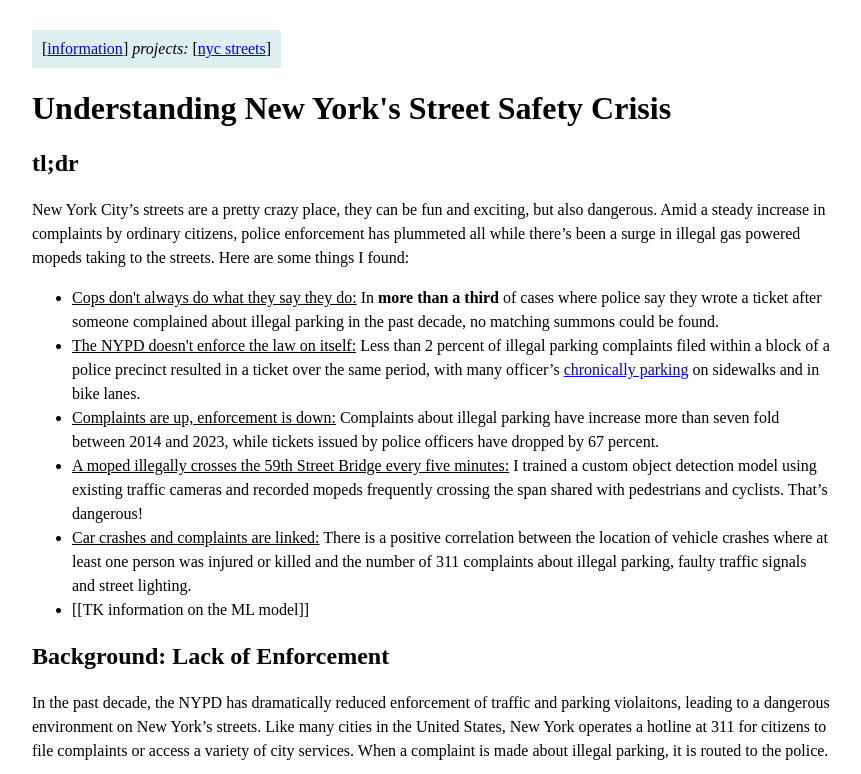
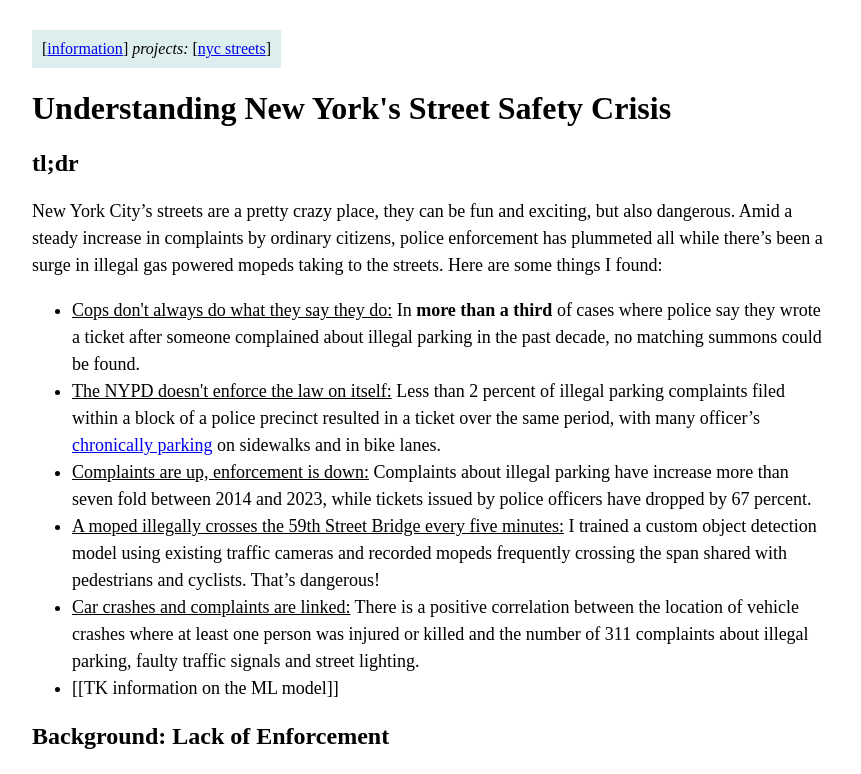
Before and after one commit to benarnav/benarnav.github.io, a Jekyll site: the page built from nyc_streets.md, in a window 1280 px wide. Shown: the top 774 px of the page, without its empty margins (208-1069 px from the left). Built offline with Jekyll 4.4.1, drawn with Linux system fonts in a browser that asks for light colours; some of the changed text lies outside the part shown.

Commit message:
nyc streets updates

````diff
--- a/_config.yml
+++ b/_config.yml
@@ -4,7 +4,7 @@
 name: Benjamin Arnav's Portfolio
 author: Benjamin Arnav
 author_nickname: Benjamin Arnav
-email: contactme.strvj@aleeas.com
+email: contact_arnav.cc80e@aleeas.com
 description: ""
 baseurl: ""
 url: "https://benarnav.github.io"
--- a/assets/css/main.css
+++ b/assets/css/main.css
@@ -6,7 +6,7 @@
 }
 div.pagecontents p, div.pagecontents li {
     line-height: 1.5;
-    font-size: 16px;
+    font-size: 18px;
 }
 div.pagecontents, code, pre {
     max-width: 800px;
@@ -138,11 +138,7 @@
 div.post-co-authors {
     padding-top: 10px;
 }
-/* TODO(max): See https://alexwlchan.net/2021/10/console-copying/ to disable
- * prompt selection in console blocks */
 
-/* Begin: display a small horizontal bar before footnote elements if they
- * exist. */
 div.footnotes {
   position: relative;
   display: inline-block;
--- a/nyc_streets.md
+++ b/nyc_streets.md
@@ -28,20 +28,20 @@
 <h2>TK subhead TK</h2>
 I will confess I am one of those people who occasionally files illegal parking complaints. I've filed complaints where the resolution says a ticket was issued, but when I try to find the summons in city records, it isn't there. This lead me to cross reference 311 data with Department of Finance records of parking tickets. The only way to match these was by address, since the 311 complaints do not have vehicle indentifiers like a license plate number. While both summons and 311 records both have address information, the multiple spellings of things like "Ave" vs "Avenue" could cause issues, on top of freuqent mispellings. To overcome this I translated 311 address information into [street codes](https://nycplanning.github.io/Geosupport-UPG/chapters/chapterIV/section03/), a system for normalizing this information. These codes are already present for each summons. The matching logic is below and I feel is generous to the police, as long as any ticket was written in roughly the same location on the same day, it will count as a match.
 
-```python
-    #311 primary street must match street_code1 in summons database
-    condition1 = borough_filtered_tmp_df['street_code1'] == tmp_stcodes[0]
-    if len(tmp_stcodes) == 1:
-        selected_rows = borough_filtered_tmp_df[condition1]
-    #Check if the other two street codes match (using logical OR operator)
-    if len(tmp_stcodes) == 2:
-        condition2 = (borough_filtered_tmp_df['street_code2'] == tmp_stcodes[1]) | (borough_filtered_tmp_df['street_code3'] == tmp_stcodes[1])
-        selected_rows = borough_filtered_tmp_df[condition1 & condition2]
-    if len(tmp_stcodes) == 3:
-        condition2 = (borough_filtered_tmp_df['street_code2'] == tmp_stcodes[1]) | (borough_filtered_tmp_df['street_code3'] == tmp_stcodes[1])
-        condition3 = (borough_filtered_tmp_df['street_code2'] == tmp_stcodes[2]) | (borough_filtered_tmp_df['street_code3'] == tmp_stcodes[2])
-        selected_rows = borough_filtered_tmp_df[condition1 & condition2 & condition3]
-```
+{% highlight python %}
+#311 primary street must match street_code1 in summons database
+condition1 = borough_filtered_tmp_df['street_code1'] == tmp_stcodes[0]
+if len(tmp_stcodes) == 1:
+    selected_rows = borough_filtered_tmp_df[condition1]
+#Check if the other two street codes match (using logical OR operator)
+if len(tmp_stcodes) == 2:
+    condition2 = (borough_filtered_tmp_df['street_code2'] == tmp_stcodes[1]) | (borough_filtered_tmp_df['street_code3'] == tmp_stcodes[1])
+    selected_rows = borough_filtered_tmp_df[condition1 & condition2]
+if len(tmp_stcodes) == 3:
+    condition2 = (borough_filtered_tmp_df['street_code2'] == tmp_stcodes[1]) | (borough_filtered_tmp_df['street_code3'] == tmp_stcodes[1])
+    condition3 = (borough_filtered_tmp_df['street_code2'] == tmp_stcodes[2]) | (borough_filtered_tmp_df['street_code3'] == tmp_stcodes[2])
+    selected_rows = borough_filtered_tmp_df[condition1 & condition2 & condition3]
+{% endhighlight %}
 
 I experimented with different methods, taking into account the time difference between when the 311 complaint was closed and when the ticket was issued, but subsequent hand checks found this could lead to false negatives. Despite this, I found that in the past decade more than a third of the tickets the police claim to have written in response to illegal parking complaints cannot be found in Department of Finance records. If data is unreliable then so are the policy decisions based on it.
 <br>
````
Also changed, not shown: other parts of nyc_streets.md (+3 -0 lines).
